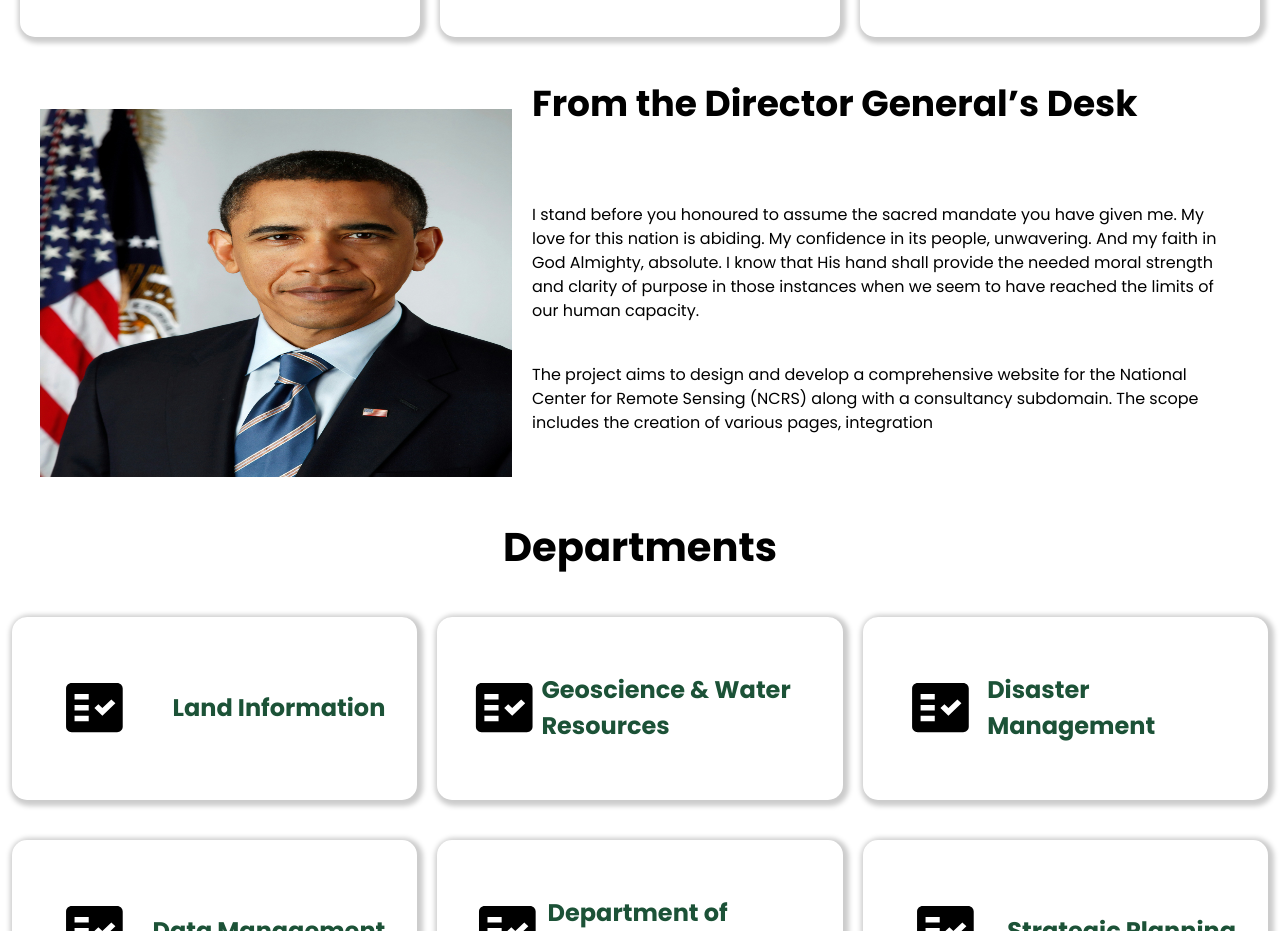
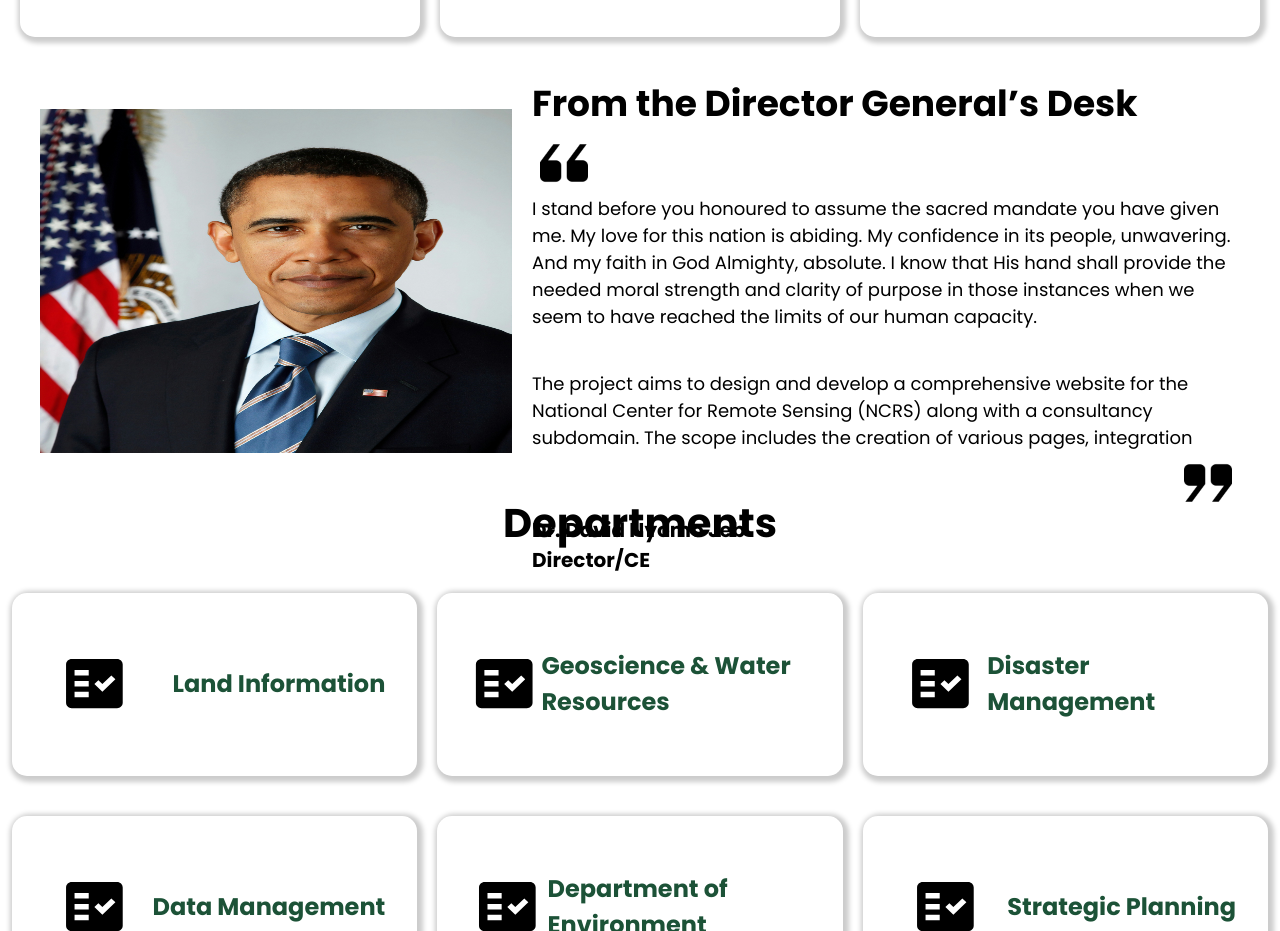
Before and after one commit to Musecreatives/ncrs_frontend, a Next.js app: page / in a window 1280 px wide. Shown: the part 1160-2091 px from the top of the page. Built offline with nearby package versions, Linux system fonts and the light colour scheme.

Commit message:
resolved: nav link

```diff
--- a/src/componets/IconsPalette.tsx
+++ b/src/componets/IconsPalette.tsx
@@ -54,9 +54,9 @@ export function List({iconStyle}:Props){
     )
 }
 
-export function QuoteLeft({iconStyle}:Props){
+export function QuoteLeft(){
     return(
-        <svg width="72" height="72" viewBox="0 0 72 72" fill="none" xmlns="http://www.w3.org/2000/svg" xmlnsXlink="http://www.w3.org/1999/xlink" className={iconStyle}>
+        <svg width="72" height="72" viewBox="0 0 72 72" fill="none" xmlns="http://www.w3.org/2000/svg" xmlnsXlink="http://www.w3.org/1999/xlink">
             <rect width="72" height="72" fill="url(#pattern0_621_771)"/>
             <defs>
                 <pattern id="pattern0_621_771" patternContentUnits="objectBoundingBox" width="1" height="1">
@@ -68,9 +68,9 @@ export function QuoteLeft({iconStyle}:Props){
     )
 }
 
-export function QuoteRight({iconStyle}:Props){
+export function QuoteRight(){
     return(
-        <svg width="73" height="73" viewBox="0 0 73 73" fill="none" xmlns="http://www.w3.org/2000/svg" xmlnsXlink="http://www.w3.org/1999/xlink" className={iconStyle}>
+        <svg width="73" height="73" viewBox="0 0 73 73" fill="none" xmlns="http://www.w3.org/2000/svg" xmlnsXlink="http://www.w3.org/1999/xlink">
             <rect width="73" height="73" fill="url(#pattern0_621_772)"/>
             <defs>
                 <pattern id="pattern0_621_772" patternContentUnits="objectBoundingBox" width="1" height="1">
--- a/src/componets/navigation/Navigation.tsx
+++ b/src/componets/navigation/Navigation.tsx
@@ -67,7 +67,7 @@ export function WebNavigator(){
           <p className={`${styles.link_arrow} ${styles.web_link}`}>Media<Arrow iconStyle={styles.nav_arrow}/></p>
           <div className={styles.about_dropdown}>
             <Link href="/news" className={styles.about_dropdown_link}>News</Link>
-            <Link href="" className={styles.about_dropdown_link}>Our Background</Link>
+            <Link href="" className={styles.about_dropdown_link}>Gallery</Link>
           </div>
         </div>
       <Link className={styles.web_link} href='#'>GeoSmart Digital</Link>
--- a/src/componets/quote/Quote.tsx
+++ b/src/componets/quote/Quote.tsx
@@ -6,11 +6,11 @@ export default function Quote(){
     return(
         <div className={styles.mobile_quote}>
         <div className={styles.mobile_quote_left}>
-         <QuoteLeft iconStyle=""/>
+         <QuoteLeft/>
         </div>
         <p className={styles.mobile_quote_text}>I stand before you honoured to assume the sacred mandate you have given me. My love for this nation is abiding. My confidence in its people, unwavering. And my faith in God Almighty, absolute. I know that His hand shall provide the needed moral strength and clarity of purpose in those instances when we seem to have reached the limits of our human capacity.</p>
         <div className={styles.mobile_quote_right}>
-          <QuoteRight iconStyle=""/>
+          <QuoteRight/>
         </div>
       </div>
 
@@ -26,14 +26,19 @@ export function WebQuote(){
           <div className={styles.web_quote_content}>
             <h1>From the Director General’s Desk</h1>
             <div className={styles.web_quote_text}>
-              <div className={styles.web_quote_left}>
-                <QuoteLeft iconStyle=""/>
+              <div className={styles.web_quote_left_cover}>
+                <Image src='/img/quote_left.png' alt='image' className={styles.web_quote_left} fill/>
               </div>
               <p>I stand before you honoured to assume the sacred mandate you have given me. My love for this nation is abiding. My confidence in its people, unwavering. And my faith in God Almighty, absolute. I know that His hand shall provide the needed moral strength and clarity of purpose in those instances when we seem to have reached the limits of our human capacity.</p>
               <p>The project aims to design and develop a comprehensive website for the National Center for Remote Sensing (NCRS) along with a consultancy subdomain. The scope includes the creation of various pages, integration</p>
-              <div className={styles.web_quote_right}>
-              <QuoteRight iconStyle=""/>
+              <div className={styles.web_quote_right_cover}>
+                <Image src='/img/quote_right.png' alt='image' className={styles.web_quote_right} fill/>
               </div>
+              <div className={styles.quote_name_bottom}>
+                <h1>Dr. David Nyomo Jeb</h1>
+                <h1>Director/CE</h1>
+              </div>
+
             </div>
           </div>
         </div>
--- a/src/componets/quote/styles.module.css
+++ b/src/componets/quote/styles.module.css
@@ -19,7 +19,7 @@
 /* Web Qoute */
 
 .web_quote{
-    @apply px-3 h-[50vh] xl:px-10 2xl:h-[90vh] relative hidden xlg:flex justify-between items-start my-10 gap-x-5 2xl:px-[10rem] 2xl:mt-[10rem]
+    @apply px-3 h-[47vh] xl:px-10 2xl:h-[90vh] relative hidden xlg:flex justify-between items-start my-10 gap-x-5 2xl:px-[10rem] 2xl:mt-[10rem]
 }
 
 .web_quote_img_cover{
@@ -39,17 +39,30 @@
 }
 
 .web_quote_text > p{
-    @apply text-[16px] font-[400]
+    @apply text-[18px] font-[400]
 }
 
 .web_quote_text > p:nth-child(3){
     @apply mt-10
 }
 
+.web_quote_left_cover{
+    @apply  relative w-[4rem] h-[4rem] flex justify-start
+}
+
 .web_quote_left{
-    @apply  w-full flex justify-start
+    @apply  h-full w-full object-fill
+}
+
+.web_quote_right_cover{
+    @apply relative w-[4rem] h-[4rem] ml-auto
 }
 
 .web_quote_right{
-    @apply w-full flex justify-end
+    @apply  h-full w-full object-fill
 }
+
+
+.quote_name_bottom > h1{
+    @apply text-[20px] font-[700] text-[#000000]
+}
```
Also changed, not shown: public/img/quote_left.png (added), public/img/quote_right.png (added).
